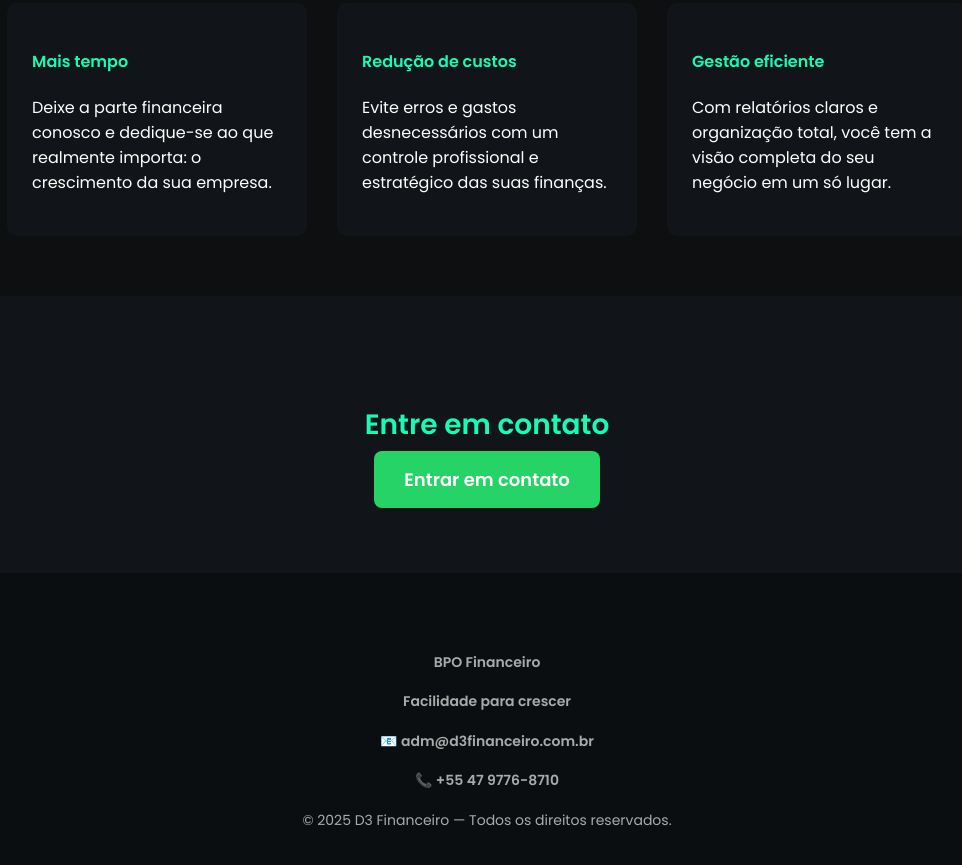
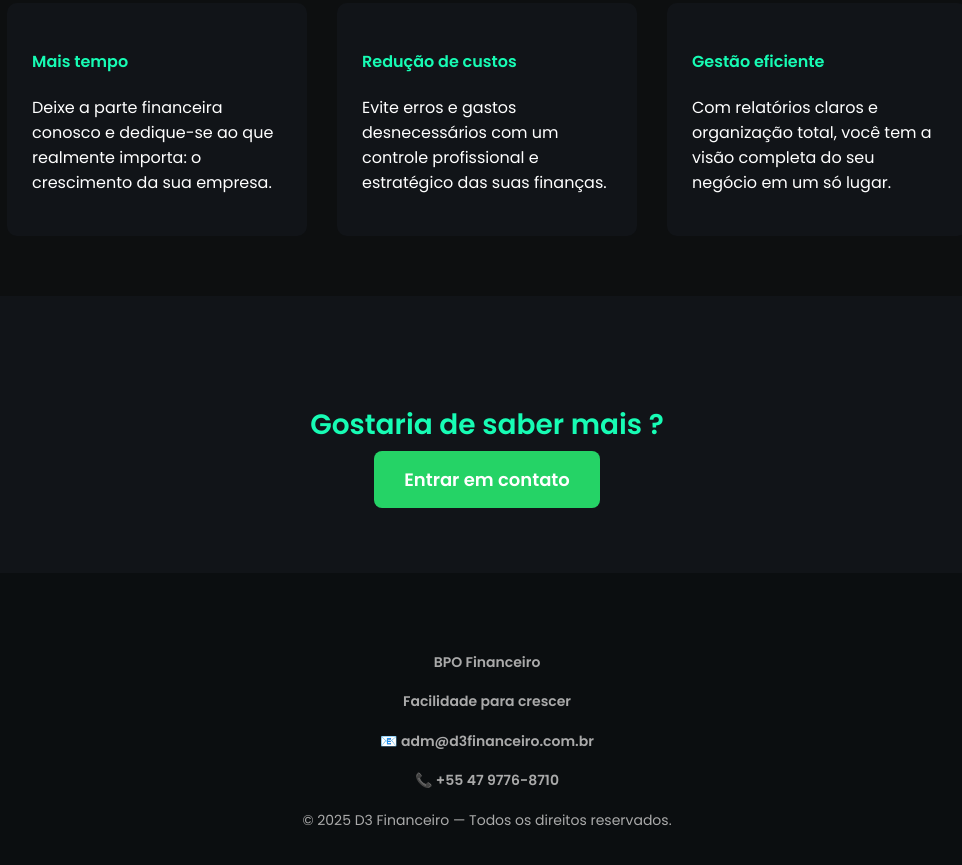
Before and after one commit to gabrieelwilliam-source/D3-Financeiro, a plain HTML site: page index.html in a window 1280 px wide. Shown: the part 996-1861 px from the top of the page, without its empty margins (153-1115 px from the left). Drawn offline with Linux system fonts and the light colour scheme.

Commit message:
Add files via upload

```diff
--- a/index.html
+++ b/index.html
@@ -197,7 +197,7 @@ footer {
   </section>
 
   <section class="contact" id="contato">
-    <h3>Entre em contato</h3>
+    <h3>Gostaria de saber mais ?</h3>
     <a href="https://wa.me/554797768710" target="_blank" class="whatsapp-button">Entrar em contato</a>
   </section>
 
```
